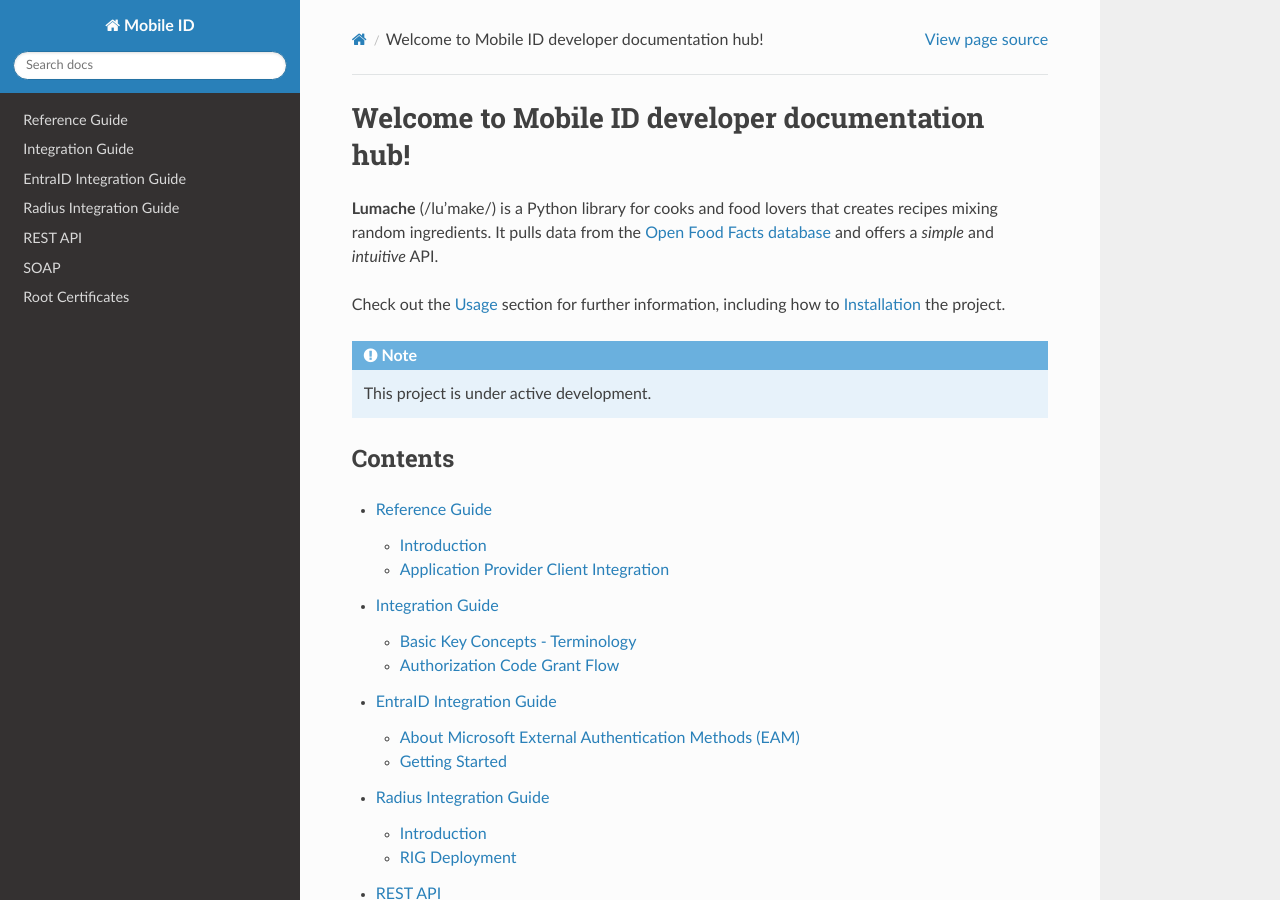
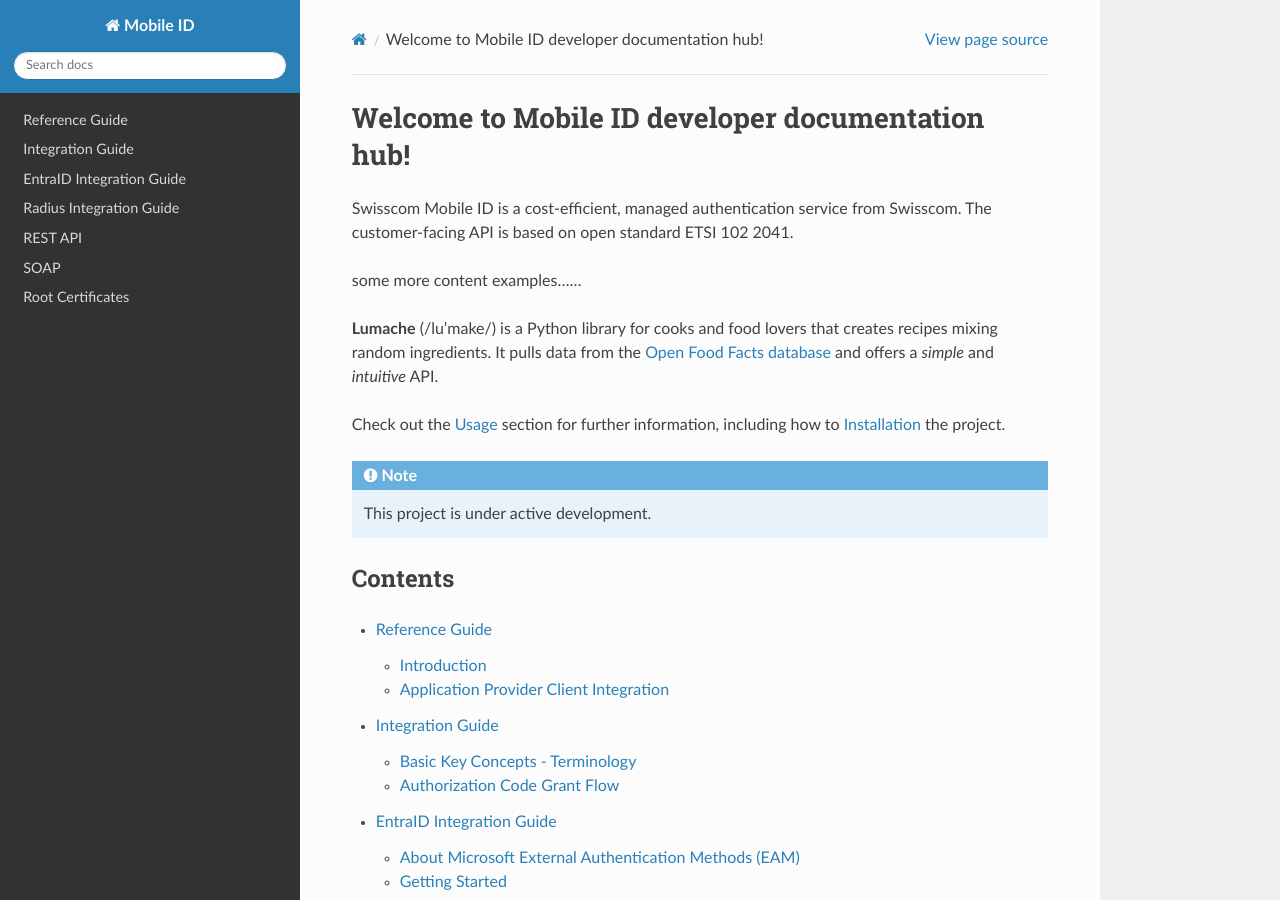
Before and after one commit to michaeltroxler/mobileid, a Sphinx documentation site: the page built from docs/source/index.rst, in a window 1280 px wide and 900 px high. Built offline with Sphinx 7.4.7 and the Read the Docs theme 3.1.0, drawn with Linux system fonts in a browser that asks for light colours.

Commit message:
Update index.rst

```diff
--- a/docs/source/index.rst
+++ b/docs/source/index.rst
@@ -1,5 +1,9 @@
 Welcome to Mobile ID developer documentation hub!
 ===================================
+
+Swisscom Mobile ID is a cost-efficient, managed authentication service from Swisscom. The customer-facing API is based on open standard ETSI 102 2041.
+
+some more content examples......
 
 **Lumache** (/lu'make/) is a Python library for cooks and food lovers
 that creates recipes mixing random ingredients.
```
